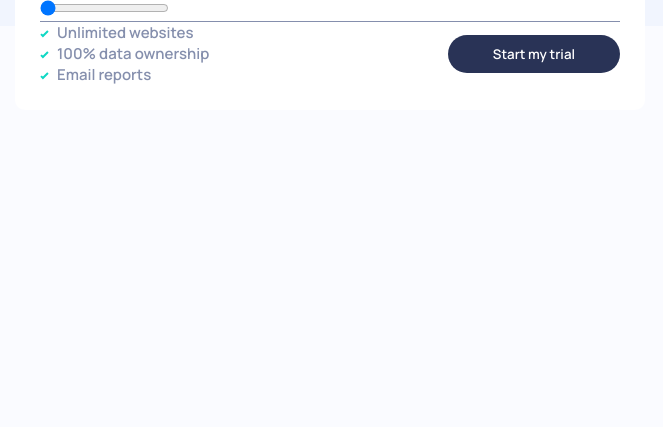
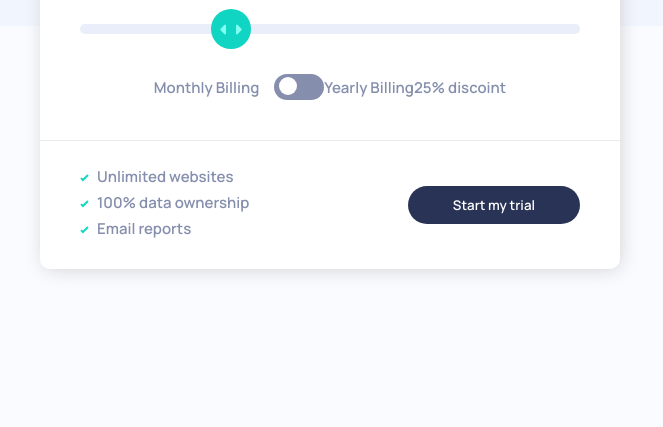
Before and after one commit to VHGC1/interactive-pricing-component, a plain HTML site: page index.html in a window 1280 px wide. Shown: the part 373-800 px from the top of the page, without its empty margins (310-973 px from the left). Drawn offline with Linux system fonts and the light colour scheme.

Commit message:
almost-ready

```diff
--- a/index.html
+++ b/index.html
@@ -18,14 +18,20 @@
         <div class="card">
           <div class="card_top">
             <div class="card_top_text">
-              <span>100K PAGEVIEWS</span>
-              <span><strong>$</strong><strong id="demo"></strong>/month</span>
+              <span> <span id="pageviews">100K</span> PAGEVIEWS</span>
+              <span><strong>$</strong><strong id="demo"></strong><strong>.00</strong>/month</span>
             </div>
             <div class="slidecontainer">
-              <input type="range" min="10000" max="100000" value="50" step="10000" class="slider" id="myRange">
+              <input type="range" min="8" max="36" value="16" step="4" class="slider" id="myRange">
             </div>
-            <div>
-
+            <div class="card_top_bottom">
+              <span>Monthly Billing</span>
+              <label title="toggle" class="switch">
+                <input type="checkbox" id="toggle" />
+                <span class="slider_btn round"></span>
+              </label>
+              <span>Yearly Billing</span>
+              <span>25% discoint</span>
             </div>
           </div>
 
--- a/index.js
+++ b/index.js
@@ -1,26 +1,29 @@
-/*
-- 10K pageviews / $8 per month
-- 50K pageviews / $12 per month
-- 100K pageviews / $16 per month
-- 500k pageviews / $24 per month
-- 1M pageviews / $36 per month
-*/
-
-
 let slider = document.getElementById("myRange");
 let num = document.getElementById("demo");
+let pageviews = document.getElementById("pageviews");
 
-num.innerHTML = slider.value; // Display the default slider value
+num.innerHTML = slider.value;
 
-// Update the current slider value (each time you drag the slider handle)
 slider.oninput = function() {
 
-  num.innerHTML = this.value
+  num.innerHTML = this.value;
 
   switch(this.value) {
-    case 50000:
-      num.innerHTML = "10K"
-      break
+    case "8":
+      pageviews.innerHTML = "10K";
+      break;
+    case "12":
+      pageviews.innerHTML = "50K";
+      break;
+    case "16":
+      pageviews.innerHTML = "100K";
+      break;
+    case "24":
+      pageviews.innerHTML = "500K";
+      break;
+    case "36":
+      pageviews.innerHTML = "1M";
+      break;
   }
 
 }
--- a/style.css
+++ b/style.css
@@ -42,15 +42,17 @@ section {
 }
 
 /* CARD */
-
 .card {
   background-color: white;
   border-radius: 10px;
   width: 580px;
-  padding: 25px;
+  box-shadow: 2px 2px 20px -3px #ccc;
 }
+/* TOP */
 
-
+.card_top {
+  padding: 25px 40px;
+}
 
 .card_top_text {
   display: flex;
@@ -80,11 +82,110 @@ section {
   color: hsl(227, 35%, 25%);
 }
 
+.slider {
+  -webkit-appearance: none;
+  appearance: none;
+  width: 100%;
+  height: 10px;
+  border-radius: 5px;
+  background: hsl(224, 65%, 95%);
+  outline: none;
+  -webkit-transition: 2s;
+  transition: opacity .2s;
+  margin: 25px 0;
+}
+
+.slider::-webkit-slider-thumb {
+  -webkit-appearance: none;
+  appearance: none;
+  width: 40px;
+  height: 40px;
+  border-radius: 50%;
+  background: hsl(174, 86%, 45%) url(assets/icon-slider.svg) no-repeat;
+  background-position: center;
+  cursor: pointer;
+}
+
+.slider::-webkit-slider-thumb:hover {
+  box-shadow: 2px 2px 20px 3px hsl(174, 86%, 45%);
+}
+
+.card_top_bottom {
+  display: flex;
+  justify-content: center;
+  align-items: center;
+  font-size: 15px;
+  margin: 15px 0;
+  color: hsl(225, 20%, 60%);
+}
+
+/* SWITCH */
+
+.switch {
+  position: relative;
+  display: inline-block;
+  width: 50px;
+  height: 26px;
+  margin-left: 15px;
+}
+
+.switch input {
+  opacity: 0;
+  width: 0;
+  height: 0;
+}
+
+.slider_btn {
+  position: absolute;
+  cursor: pointer;
+  top: 0;
+  left: 0;
+  right: 0;
+  bottom: 0;
+  background: hsl(225, 20%, 60%);
+  -webkit-transition: .4s;
+  transition: .4s;
+}
+
+.slider_btn:hover {
+  background: hsl(174, 86%, 45%);
+}
+
+.slider_btn:before {
+  position: absolute;
+  content: "";
+  height: 18px;
+  width: 18px;
+  left: 5px;
+  bottom: 5px;
+  background-color: white;
+  -webkit-transition: .4s;
+  transition: .4s;
+}
+
+input:checked + .slider_btn:before {
+  -webkit-transform: translateX(20px);
+  -ms-transform: translateX(20px);
+  transform: translateX(20px);
+  background-color: white;
+}
+
+.slider_btn.round {
+  border-radius: 34px;
+}
+
+.slider_btn.round:before {
+  border-radius: 50%;
+}
+
+/* BOTTOM */
+
 .card_bottom_text {
   display: flex;
   align-items: center;
   justify-content: space-between;
-  border-top: 1px solid hsl(225, 20%, 60%);
+  border-top: 1px solid hsl(0deg 0% 92%);
+  padding: 25px 40px;
 }
 
 .card_bottom_text div {
@@ -95,6 +196,7 @@ section {
 .card_bottom_text div span {
   color: hsl(225, 20%, 60%);
   font-size: 15px;
+  margin-bottom: 5px;
 }
 
 .card_bottom_text div span img {
```
